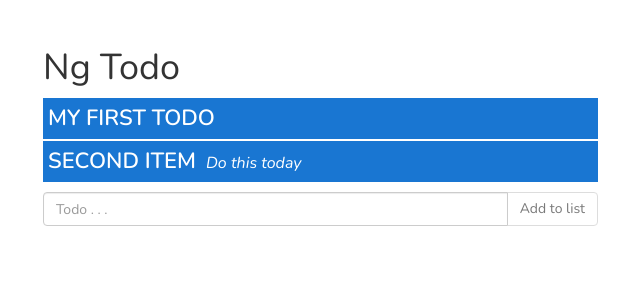
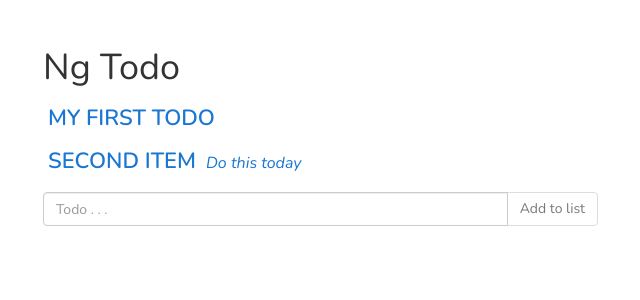
Before and after one commit to ashishg-qburst/ng-todo, an Angular app: page / in a window 1280 px wide. Shown: the top 300 px of the page, without its empty margins (27-667 px from the left). Built offline with nearby package versions, Linux system fonts and the light colour scheme.

Commit message:
Implement Master/Detail for todo-items

```diff
--- a/src/app/app.component.html
+++ b/src/app/app.component.html
@@ -2,7 +2,10 @@
   <div class="row"><div class="col-md-12"><h1>{{ title }}</h1></div></div>
   <div class="row">
     <div class="col-md-6">
-      <app-items-list></app-items-list>
+      <app-items-list (selectedItem)="setSelectedItem($event)"></app-items-list>
+    </div>
+    <div class="col-md-6">
+      <app-selected-item [item]="selectedItem"></app-selected-item>
     </div>
   </div>
 </div>
--- a/src/app/app.component.ts
+++ b/src/app/app.component.ts
@@ -1,4 +1,5 @@
 import { Component } from '@angular/core';
+import { Item } from './item';
 
 @Component({
   selector: 'app-root',
@@ -7,4 +8,9 @@ import { Component } from '@angular/core';
 })
 export class AppComponent {
   title = 'Ng Todo';
+  selectedItem: Item;
+
+  setSelectedItem(item) {
+    this.selectedItem = item;
+  }
 }
--- a/src/app/app.module.ts
+++ b/src/app/app.module.ts
@@ -4,11 +4,13 @@ import { NgModule } from '@angular/core';
 
 import { AppComponent } from './app.component';
 import { ItemsListComponent } from './items-list/items-list.component';
+import { SelectedItemComponent } from './selected-item/selected-item.component';
 
 @NgModule({
   declarations: [
     AppComponent,
-    ItemsListComponent
+    ItemsListComponent,
+    SelectedItemComponent
   ],
   imports: [
     BrowserModule,
--- a/src/app/items-list/items-list.component.css
+++ b/src/app/items-list/items-list.component.css
@@ -1,8 +1,20 @@
+ul {
+  list-style-type: none;
+}
+
 .todo-item {
-  background: #1976d2;
-  color: #fff;
+  color: #1976d2;
+  background: #fff;
+
   padding: 5px;
   margin-bottom: 2px;
+
+  cursor: pointer;
+}
+
+.selected {
+  color: #fff;
+  background: #1976d2;
 }
 
 .name {
@@ -12,7 +24,8 @@
 
 .description {
   font-size: 16px;
+  font-weight: 400;
   font-style: italic;
-  font-weight: 400;
+
   margin-left: 10px;
 }
--- a/src/app/items-list/items-list.component.html
+++ b/src/app/items-list/items-list.component.html
@@ -1,5 +1,5 @@
 <ul class="p0">
-  <li *ngFor="let item of items" class="todo-item">
+  <li *ngFor="let item of items" (click)="selectItem(item)" class="todo-item">
     <span class="name">{{ item.name | uppercase }}</span>
     <span *ngIf="item.description" class="description">{{ item.description }}</span>
   </li>
--- a/src/app/items-list/items-list.component.ts
+++ b/src/app/items-list/items-list.component.ts
@@ -1,4 +1,4 @@
-import { Component, OnInit } from '@angular/core';
+import { Component, OnInit, Output, EventEmitter } from '@angular/core';
 import { TODO_ITEMS } from '../mock-items';
 import { Item } from '../item';
 
@@ -9,8 +9,9 @@ import { Item } from '../item';
 })
 export class ItemsListComponent implements OnInit {
 
+  items = TODO_ITEMS;
   newItemName: string;
-  items = TODO_ITEMS;
+  @Output() selectedItem: EventEmitter<Item> = new EventEmitter<Item>();
 
   constructor() { }
 
@@ -21,4 +22,9 @@ export class ItemsListComponent implements OnInit {
     this.items.push(new Item(this.newItemName));
     this.newItemName = '';
   }
+
+  selectItem(item: Item) {
+    this.selectedItem.emit(item);
+    console.log(this.selectedItem);
+  }
 }
--- /dev/null
+++ b/src/app/selected-item/selected-item.component.html
@@ -0,0 +1 @@
+<input *ngIf="item" type="text" placeholder="Todo . . ." class="form-control" name="name" [(ngModel)]="item.name">
--- /dev/null
+++ b/src/app/selected-item/selected-item.component.ts
@@ -0,0 +1,15 @@
+import { Component, OnInit, Input } from '@angular/core';
+import { Item } from '../item'
+
+@Component({
+  selector: 'app-selected-item',
+  templateUrl: './selected-item.component.html',
+  styleUrls: ['./selected-item.component.css']
+})
+export class SelectedItemComponent implements OnInit {
+
+  @Input() item: Item;
+
+  ngOnInit() {
+  }
+}
```
Also changed, not shown: src/app/selected-item/selected-item.component.css (added), 1 other file (tests, documents, lock files or other folders).
